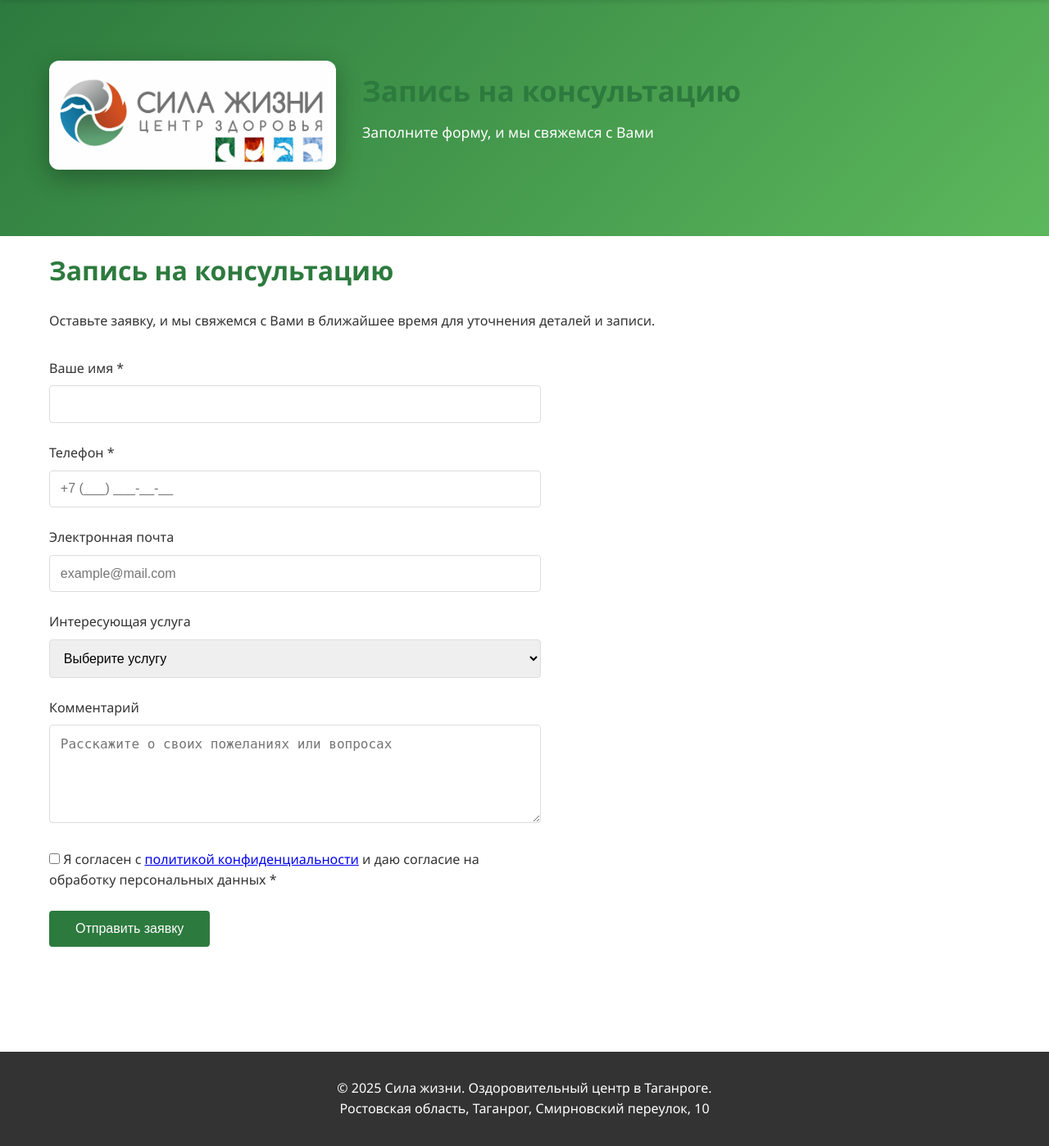
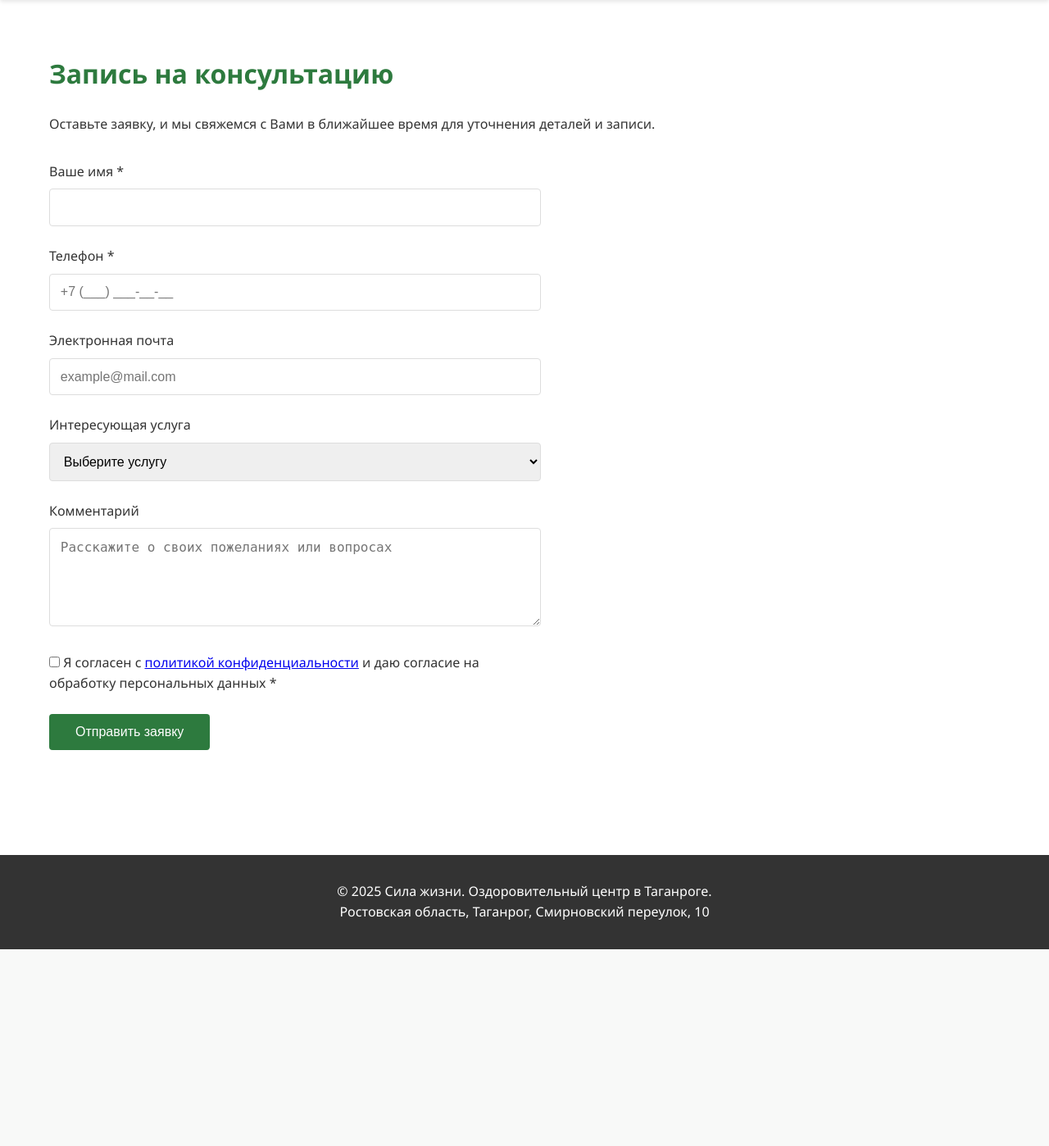
Before and after one commit to Saintsid/lifepower, a FastAPI app: page /booking in a window 1280 px wide. Shown: the part 78-1476 px from the top of the page at 82% size. After the commit the page ends 1236 px from the top, so only its background shows below. Run offline with FastAPI, Linux system fonts and the light colour scheme.

Commit message:
Refactor booking.html by removing the hero section and updating the first section's class for improved styling and content presentation.

```diff
--- a/backend/templates/booking.html
+++ b/backend/templates/booking.html
@@ -3,22 +3,9 @@
 {% block title %}Запись на консультацию | Сила жизни | Таганрог{% endblock %}
 
 {% block content %}
-<section class="hero">
-    <div class="container">
-        <div class="hero-content">
-            <div class="hero-image-block">
-                <img src="/static/images/lifepower.jpeg" alt="Центр Сила жизни" class="hero-image">
-            </div>
-            <div class="hero-text">
-                <h2>Запись на консультацию</h2>
-                <p>Заполните форму, и мы свяжемся с Вами</p>
-            </div>
-        </div>
-    </div>
-</section>
 
 <div class="container">
-    <section>
+    <section class="first-section">
         <div style="margin-top: 1rem;">
             <h2>Запись на консультацию</h2>
             <p>Оставьте заявку, и мы свяжемся с Вами в ближайшее время для уточнения деталей и записи.</p>
```
